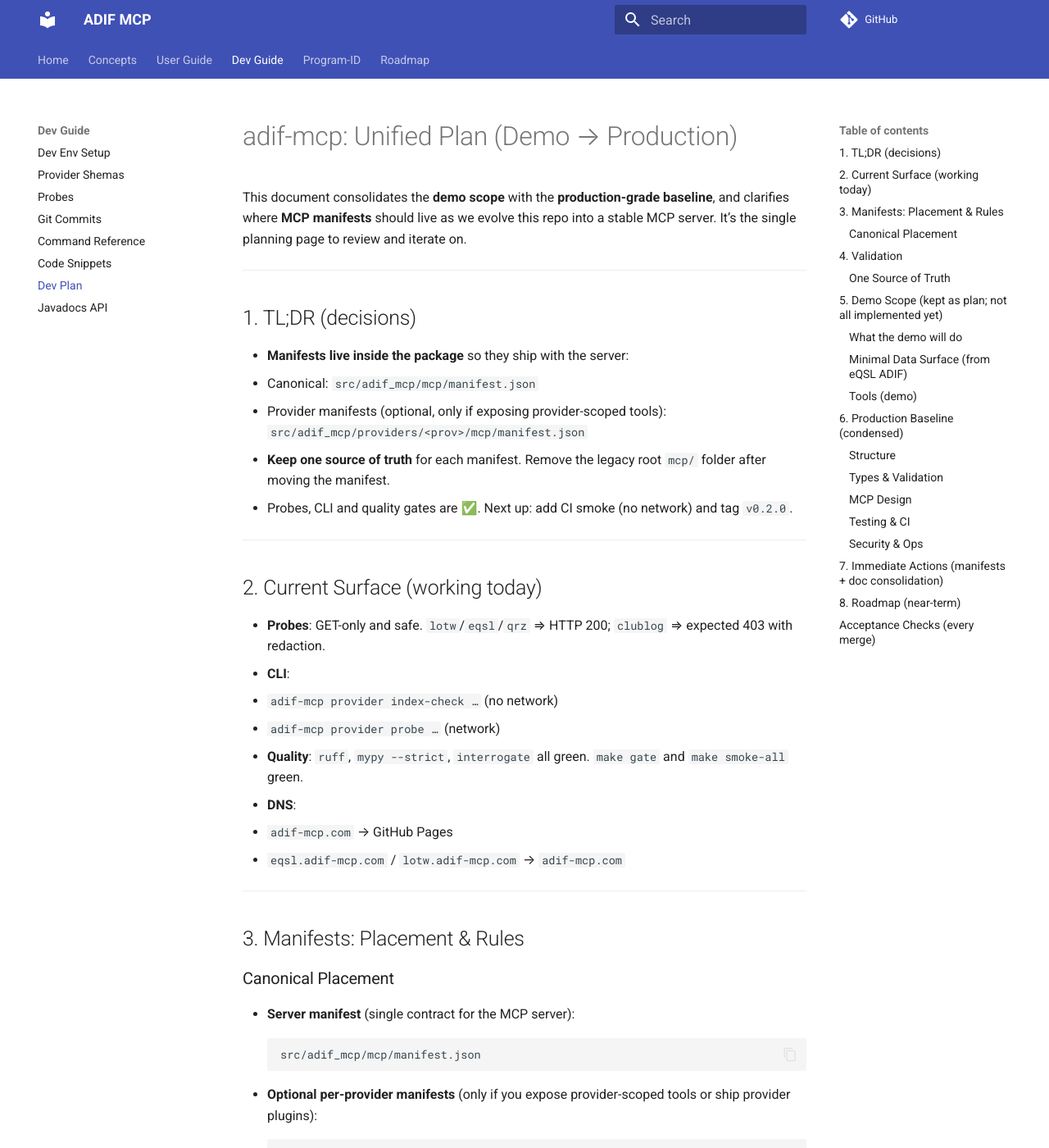
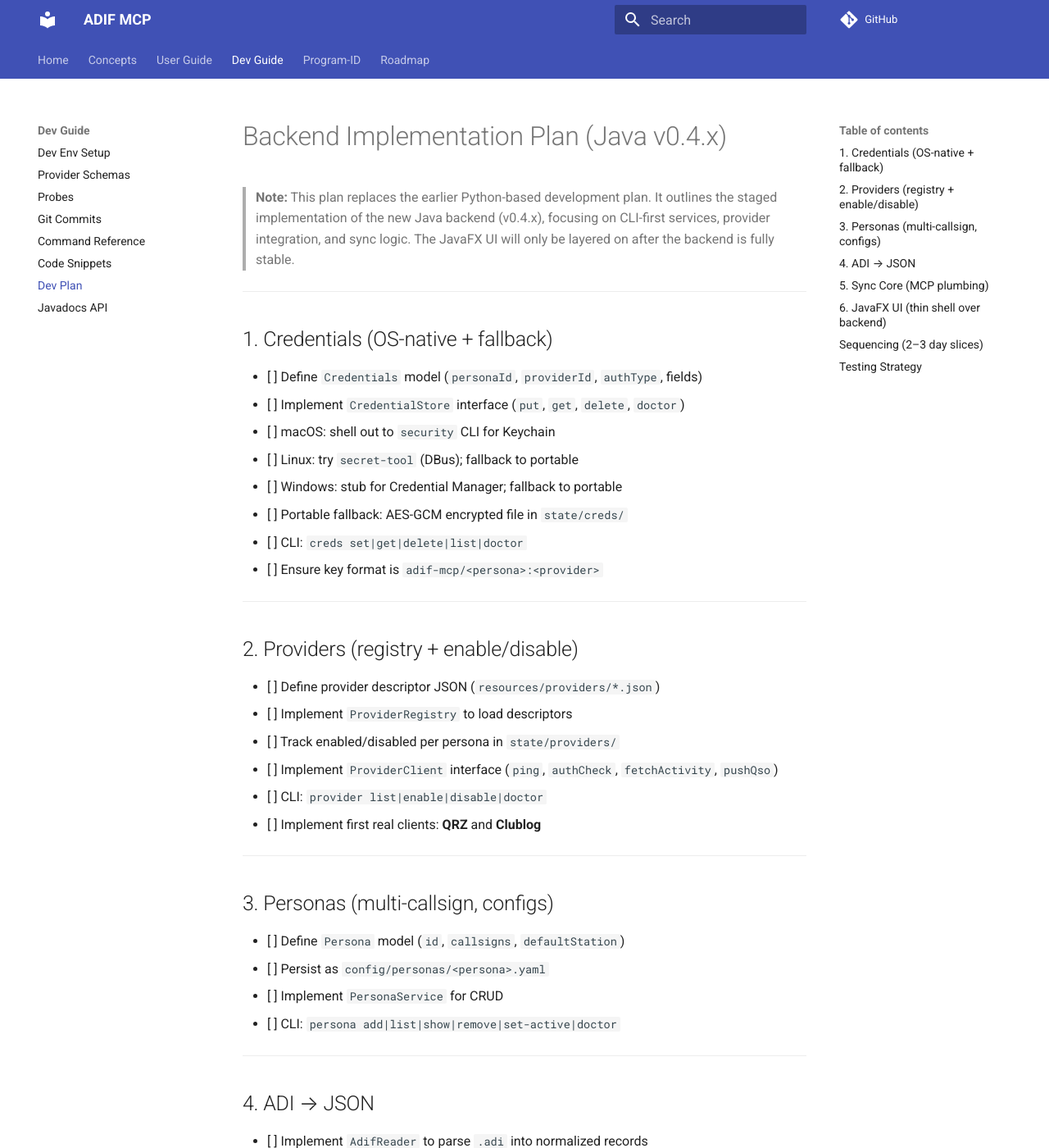
Before and after one commit to KI7MT/adif-mcp, an MkDocs documentation site: the page built from docs/dev/dev-plan.md, in a window 1280 px wide and 1400 px high. Shown: the whole window at 82% size. Built offline with MkDocs 1.6.1 and Material for MkDocs 9.7.7, drawn with Linux system fonts in a browser that asks for light colours; comment, search, counter and statistics services are not loaded; some of the changed text lies outside the part shown.

Commit message:
docs: Updated Dev Plan for Java backend, and included javadocs in MkDocs

````diff
--- a/docs/dev/dev-plan.md
+++ b/docs/dev/dev-plan.md
@@ -1,155 +1,80 @@
-# adif-mcp: Unified Plan (Demo → Production)
+# Backend Implementation Plan (Java v0.4.x)
 
-This document consolidates the **demo scope** with the **production-grade baseline**, and clarifies where **MCP manifests** should live as we evolve this repo into a stable MCP server. It’s the single planning page to review and iterate on.
+> **Note:** This plan replaces the earlier Python-based development plan.
+> It outlines the staged implementation of the new Java backend (v0.4.x),
+> focusing on CLI-first services, provider integration, and sync logic.
+> The JavaFX UI will only be layered on after the backend is fully stable.
+---
+
+## 1. Credentials (OS-native + fallback)
+- [ ] Define `Credentials` model (`personaId`, `providerId`, `authType`, fields)
+- [ ] Implement `CredentialStore` interface (`put`, `get`, `delete`, `doctor`)
+- [ ] macOS: shell out to `security` CLI for Keychain
+- [ ] Linux: try `secret-tool` (DBus); fallback to portable
+- [ ] Windows: stub for Credential Manager; fallback to portable
+- [ ] Portable fallback: AES-GCM encrypted file in `state/creds/`
+- [ ] CLI: `creds set|get|delete|list|doctor`
+- [ ] Ensure key format is `adif-mcp/<persona>:<provider>`
 
 ---
 
-## 1. TL;DR (decisions)
-- **Manifests live inside the package** so they ship with the server:
-  - Canonical: `src/adif_mcp/mcp/manifest.json`
-  - Provider manifests (optional, only if exposing provider-scoped tools):
-    `src/adif_mcp/providers/<prov>/mcp/manifest.json`
-- **Keep one source of truth** for each manifest. Remove the legacy root `mcp/` folder after moving the manifest.
-- Probes, CLI and quality gates are ✅. Next up: add CI smoke (no network) and tag `v0.2.0`.
+## 2. Providers (registry + enable/disable)
+- [ ] Define provider descriptor JSON (`resources/providers/*.json`)
+- [ ] Implement `ProviderRegistry` to load descriptors
+- [ ] Track enabled/disabled per persona in `state/providers/`
+- [ ] Implement `ProviderClient` interface (`ping`, `authCheck`, `fetchActivity`, `pushQso`)
+- [ ] CLI: `provider list|enable|disable|doctor`
+- [ ] Implement first real clients: **QRZ** and **Clublog**
 
 ---
 
-## 2. Current Surface (working today)
-- **Probes**: GET-only and safe. `lotw`/`eqsl`/`qrz` ⇒ HTTP 200; `clublog` ⇒ expected 403 with redaction.
-- **CLI**:
-  - `adif-mcp provider index-check …` (no network)
-  - `adif-mcp provider probe …` (network)
-- **Quality**: `ruff`, `mypy --strict`, `interrogate` all green. `make gate` and `make smoke-all` green.
-- **DNS**:
-  - `adif-mcp.com` → GitHub Pages
-  - `eqsl.adif-mcp.com` / `lotw.adif-mcp.com` → `adif-mcp.com`
+## 3. Personas (multi-callsign, configs)
+- [ ] Define `Persona` model (`id`, `callsigns`, `defaultStation`)
+- [ ] Persist as `config/personas/<persona>.yaml`
+- [ ] Implement `PersonaService` for CRUD
+- [ ] CLI: `persona add|list|show|remove|set-active|doctor`
 
 ---
 
-## 3. Manifests: Placement & Rules
-
-### Canonical Placement
-- **Server manifest** (single contract for the MCP server):
-  ```
-  src/adif_mcp/mcp/manifest.json
-  ```
-- **Optional per-provider manifests** (only if you expose provider-scoped tools or ship provider plugins):
-  ```
-  src/adif_mcp/providers/eqsl/mcp/manifest.json
-  src/adif_mcp/providers/lotw/mcp/manifest.json
-  ```
-
-## 4. Validation
-The `make manifest` target scans all tracked `manifest.json` files and validates them. No changes needed when you move manifests under `src/…`.
-
-### One Source of Truth
-Keep **exactly one** manifest per server or plugin. After moving the root manifest, **remove the root `mcp/`** to avoid drift.
+## 4. ADI → JSON
+- [ ] Implement `AdifReader` to parse `.adi` into normalized records
+- [ ] Define `AdifRecord` POJO (strict but logs unknowns)
+- [ ] Implement `AdifWriter` later for export
+- [ ] CLI: `convert --in … --out …`
+- [ ] Validate with sample ADI logs
 
 ---
 
-## 5. Demo Scope (kept as plan; not all implemented yet)
-
-### What the demo *will* do
-- Fetch new **eQSL** entries since a date.
-- Answer:
-  1) “What confirmed eQSLs did I get this week?”
-  2) “How many eQSL confirmations on 20m FT8 in August?”
-
-### Minimal Data Surface (from eQSL ADIF)
-- `CALL`, `QSO_DATE`, `TIME_ON`
-- `BAND`, `MODE`, `FREQ` (optional)
-- `EQSL_QSL_RCVD`, `EQSL_QSLRDATE`
-- Optional passthrough: `RST_SENT`, `RST_RCVD`, `GRIDSQUARE`, `COMMENT`
-
-### Tools (demo)
-- **`eqsl.fetch_inbox`**
-  - Input: `{ since?: "YYYY-MM-DD" }`
-  - Output: `{ records: QsoRecord[] }`
-  - Behavior: real GET to `DownloadInBox.cfm` or mock file if `MOCK=1`
-- **`eqsl.filter_summary`**
-  - Input: `{ band?, mode?, date_from?, date_to?, confirmed_only? }`
-  - Output:
-```json
-{
-  "total": 42,
-  "confirmed": 19,
-  "by_band": [{"band":"20m","count":...}],
-  "by_mode": [{"mode":"FT8","count":...}],
-  "sample": [ /* first 10 QSOs */ ]
-}
-```
-
-**Why two tools?** `fetch_inbox` centralizes I/O + normalization; `filter_summary` gives the agent fast analytics without repeated downloads.
+## 5. Sync Core (MCP plumbing)
+- [ ] Define `SyncState` under `state/sync/<persona>/<provider>.json`
+- [ ] Implement dedupe by hash/time
+- [ ] Implement `sync pull` (dry-run + real)
+- [ ] Implement `sync push` (dry-run + real)
+- [ ] CLI: `sync now|pull|push|status`
+- [ ] Use `resources/mapping/usage.json` for transforms
 
 ---
 
-## 6. Production Baseline (condensed)
-
-### Structure
-```
-adif-mcp/
-  pyproject.toml
-  src/adif_mcp/
-    mcp/manifest.json           # ← canonical server manifest
-    probes/…                    # safe probes (done)
-    providers/…                 # adapters (done)
-    tools/…                     # manifest validation, future eqsl tools
-    models.py                   # ADIF models (present; to expand)
-    # planned
-    enums.py
-    normalize.py
-  docs/
-  tests/
-```
-
-*(If you later split provider plugins, each plugin repo keeps its own `src/adif_mcp_<prov>/mcp/manifest.json`.)*
-
-### Types & Validation
-- Treat ADIF 3.1.x as a formal schema via Pydantic models.
-- Enumerations loaded from data files, not hard-coded.
-- JSON Schema exports for tool I/O.
-- Normalization: uppercase CALL, YYYYMMDD date, HHMM[SS] time, MHz/frequency, watts/power.
-
-### MCP Design
-- Small, explicit tools with strict schemas and conservative defaults (limits, pagination, timeouts).
-- Machine-readable errors; narrow tools over one mega-tool.
-
-### Testing & CI
-- Golden fixtures for valid/invalid ADIF.
-- Contract tests for MCP tools (JSON examples & snapshots).
-- CI: `uv sync --frozen`, `ruff`, `mypy --strict`, `pytest -q`, `make manifest`.
-
-### Security & Ops
-- Secrets via env/keyring; never log secrets.
-- Later: API façade with OAuth2/API keys; strict request bodies (Pydantic + size caps).
+## 6. JavaFX UI (thin shell over backend)
+- [ ] Status pane: persona, providers, last sync, “Sync Now”
+- [ ] Credential management dialogs → reuse `CredentialStore`
+- [ ] Log viewer tailing `logs/`
+- [ ] No new logic — strictly a frontend to CLI services
 
 ---
 
-## 7. Immediate Actions (manifests + doc consolidation)
-
-**Move the server manifest** into the package:
-```bash
-mkdir -p src/adif_mcp/mcp
-git mv mcp/manifest.json src/adif_mcp/mcp/manifest.json
-```
-
-**Docs**: Add a pointer in `docs/mcp/manifest.md` that the canonical manifest now lives under `src/adif_mcp/mcp/manifest.json`. The existing `make manifest` target validates all tracked manifests.
-
-**Keep this plan** checked in as `docs/dev/plan.md` so there’s one planning page.
+## Sequencing (2–3 day slices)
+1. CredentialStore (macOS + portable fallback)
+2. ProviderRegistry + enable/disable + doctor
+3. PersonaService + CRUD + active persona
+4. ADI Reader + normalized JSON + CLI converter
+5. SyncState + pull/push (dry-run first)
+6. Real provider integration (QRZ, Clublog)
+7. Wire JavaFX status + creds screen
 
 ---
 
-## 8. Roadmap (near-term)
-**CI smoke**: run `make probe-index` (no network) in CI; skip network probes by default.
-**Version & tag**: bump to `0.2.0`, update `CHANGELOG.md`, tag `v0.2.0`.
-**Demo tools**: implement `eqsl.fetch_inbox` + `eqsl.filter_summary` with mock fallback; add examples in manifest.
-**Docs**: `docs/integrations/eqsl/index.md` quickstart (mock + real creds).
-**Models**: expand ADIF models/enums + normalization helpers.
-
----
-
-## Acceptance Checks (every merge)
-- `make gate` ✅
-- `make smoke-all` ✅
-- `make manifest` ✅
-- Probes: `make probe-all` ✅
+## Testing Strategy
+- Unit: POJOs and services without network
+- Integration: provider stubs for offline tests
+- Doctor: every `doctor` command checks creds, provider reachability, state
--- a/mkdocs.yml
+++ b/mkdocs.yml
@@ -24,7 +24,7 @@ nav:
     - Award Queries: userguide/awards.md
   - Dev Guide:
     - Dev Env Setup: dev/dev-env-setup.md
-    - Provider Shemas: dev/provider-schemas.md
+    - Provider Schemas: dev/provider-schemas.md
     - Probes: dev/probes.md
     - Git Commits: dev/git-commits.md
     - Command Reference: dev/command-reference.md
````
Also changed, not shown: 1 other file.
